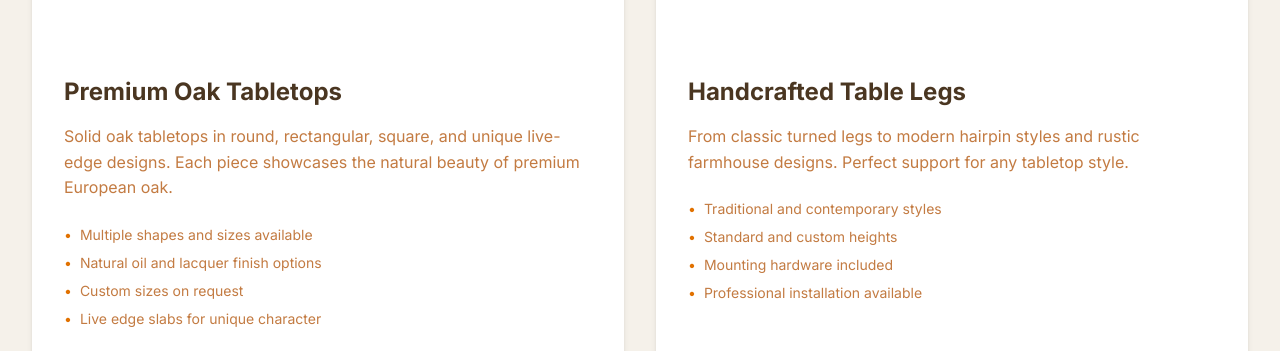
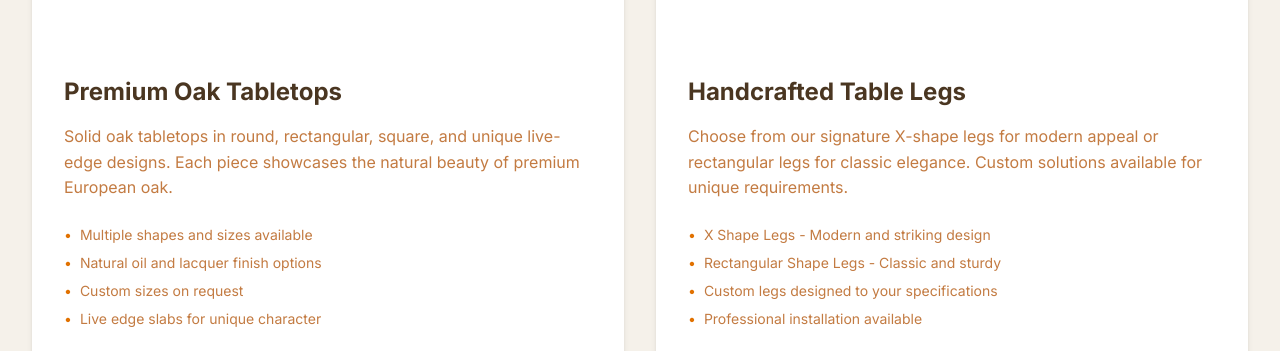
Before and after one commit to ernissmal/wood-and-good-frontend, a Next.js app: page /categories in a window 1280 px wide. Shown: the part 920-1271 px from the top of the page. Built offline with nearby package versions, Linux system fonts and the light colour scheme; no server answers.

Commit message:
Update category description and features for handcrafted table legs

```diff
--- a/src/app/categories/page.tsx
+++ b/src/app/categories/page.tsx
@@ -97,21 +97,21 @@ export default function CategoriesPage() {
                   Handcrafted Table Legs
                 </h3>
                 <p className="text-oak-600 mb-6">
-                  From classic turned legs to modern hairpin styles and rustic farmhouse designs.
-                  Perfect support for any tabletop style.
+                  Choose from our signature X-shape legs for modern appeal or rectangular legs for classic elegance.
+                  Custom solutions available for unique requirements.
                 </p>
                 <ul className="space-y-2 text-sm text-oak-600 mb-6">
                   <li className="flex items-center">
                     <span className="text-amber-600 mr-2">•</span>
-                    Traditional and contemporary styles
+                    X Shape Legs - Modern and striking design
                   </li>
                   <li className="flex items-center">
                     <span className="text-amber-600 mr-2">•</span>
-                    Standard and custom heights
+                    Rectangular Shape Legs - Classic and sturdy
                   </li>
                   <li className="flex items-center">
                     <span className="text-amber-600 mr-2">•</span>
-                    Mounting hardware included
+                    Custom legs designed to your specifications
                   </li>
                   <li className="flex items-center">
                     <span className="text-amber-600 mr-2">•</span>
```
